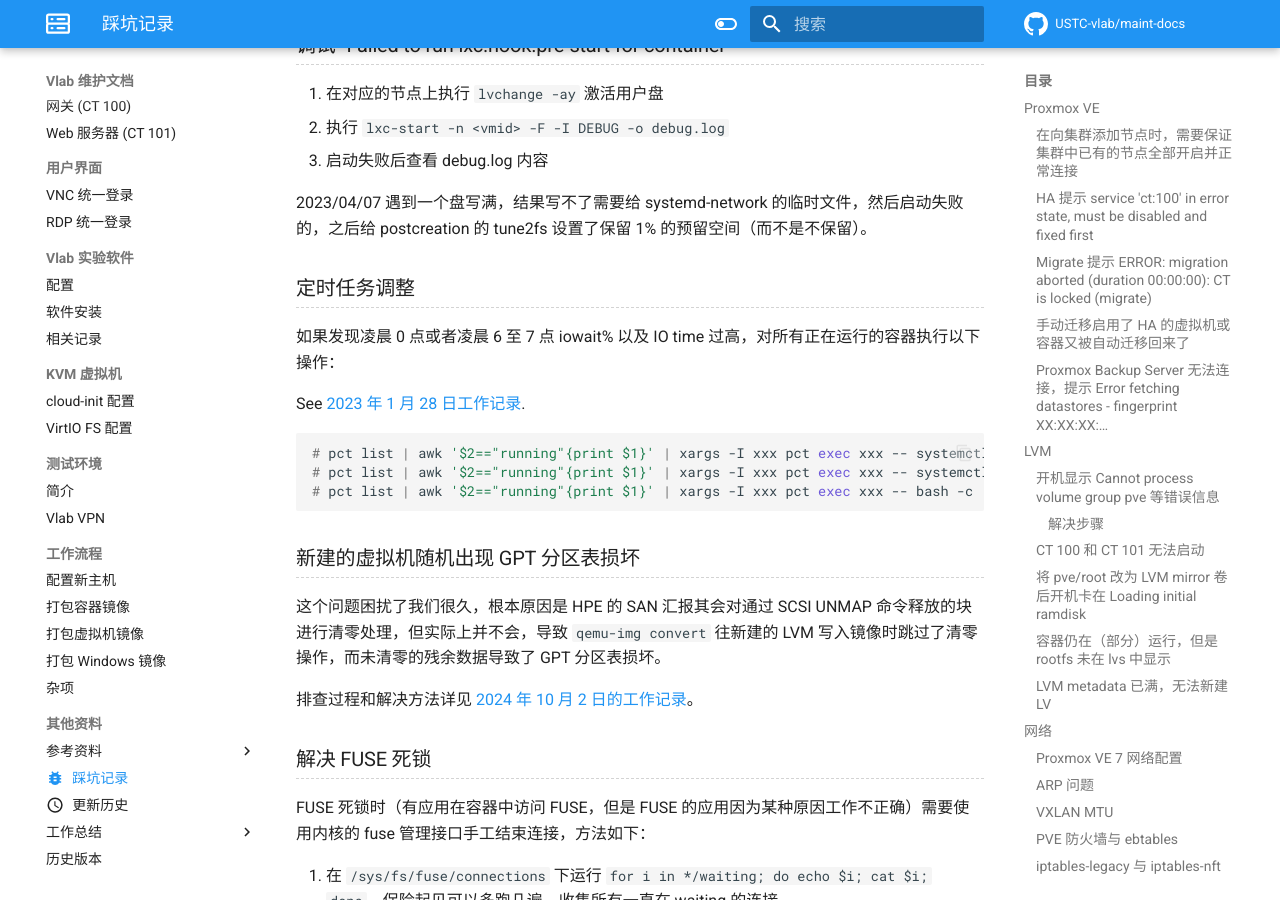
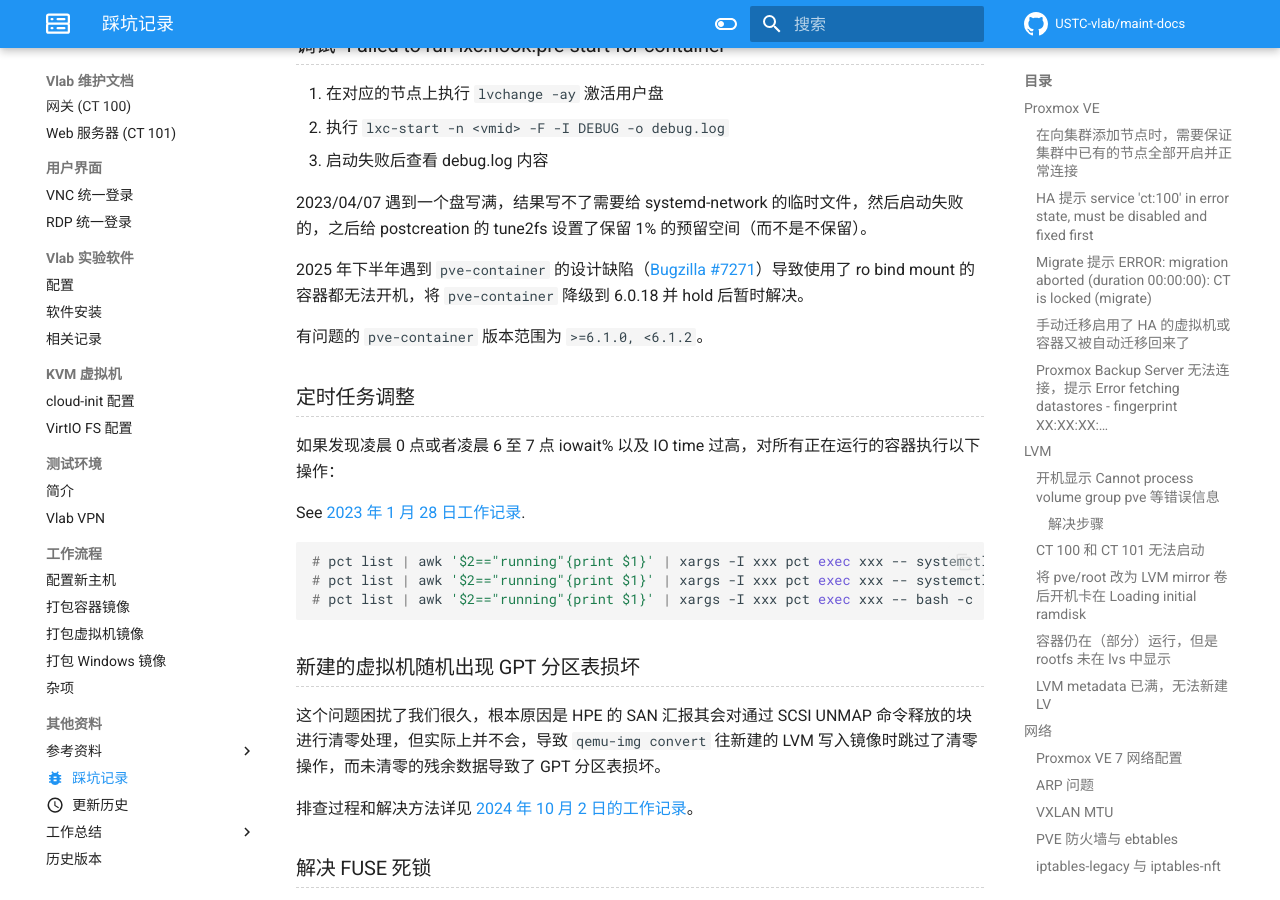
Before and after one commit to USTC-vlab/maint-docs, an MkDocs documentation site: the page built from docs/traps.md, in a window 1280 px wide and 900 px high, scrolled down 11633 px. Built offline with MkDocs 1.6.1 and Material for MkDocs 9.7.7, drawn with Linux system fonts in a browser that asks for light colours; comment, search, counter and statistics services are not loaded.

Commit message:
traps: Add pve-container defect

```diff
--- a/docs/traps.md
+++ b/docs/traps.md
@@ -455,6 +455,10 @@ sudo apparmor_parser -R /etc/apparmor.d/disable/
 
 2023/04/07 遇到一个盘写满，结果写不了需要给 systemd-network 的临时文件，然后启动失败的，之后给 postcreation 的 tune2fs 设置了保留 1% 的预留空间（而不是不保留）。
 
+2025 年下半年遇到 `pve-container` 的设计缺陷（[Bugzilla #7271](https://bugzilla.proxmox.com/show_bug.cgi?id=7271)）导致使用了 ro bind mount 的容器都无法开机，将 `pve-container` 降级到 6.0.18 并 hold 后暂时解决。
+
+有问题的 `pve-container` 版本范围为 `>=6.1.0, <6.1.2`。
+
 ### 定时任务调整
 
 如果发现凌晨 0 点或者凌晨 6 至 7 点 iowait% 以及 IO time 过高，对所有正在运行的容器执行以下操作：
```
